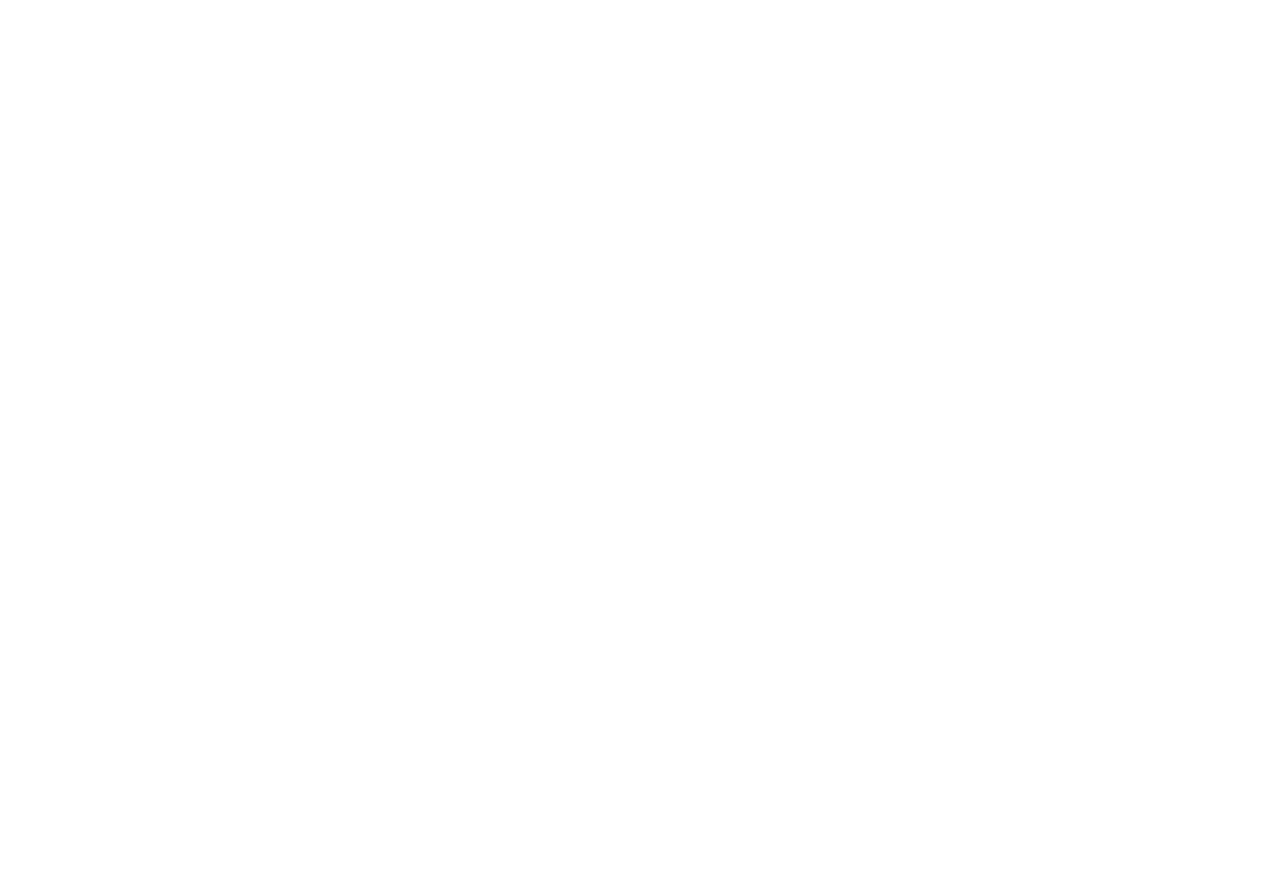
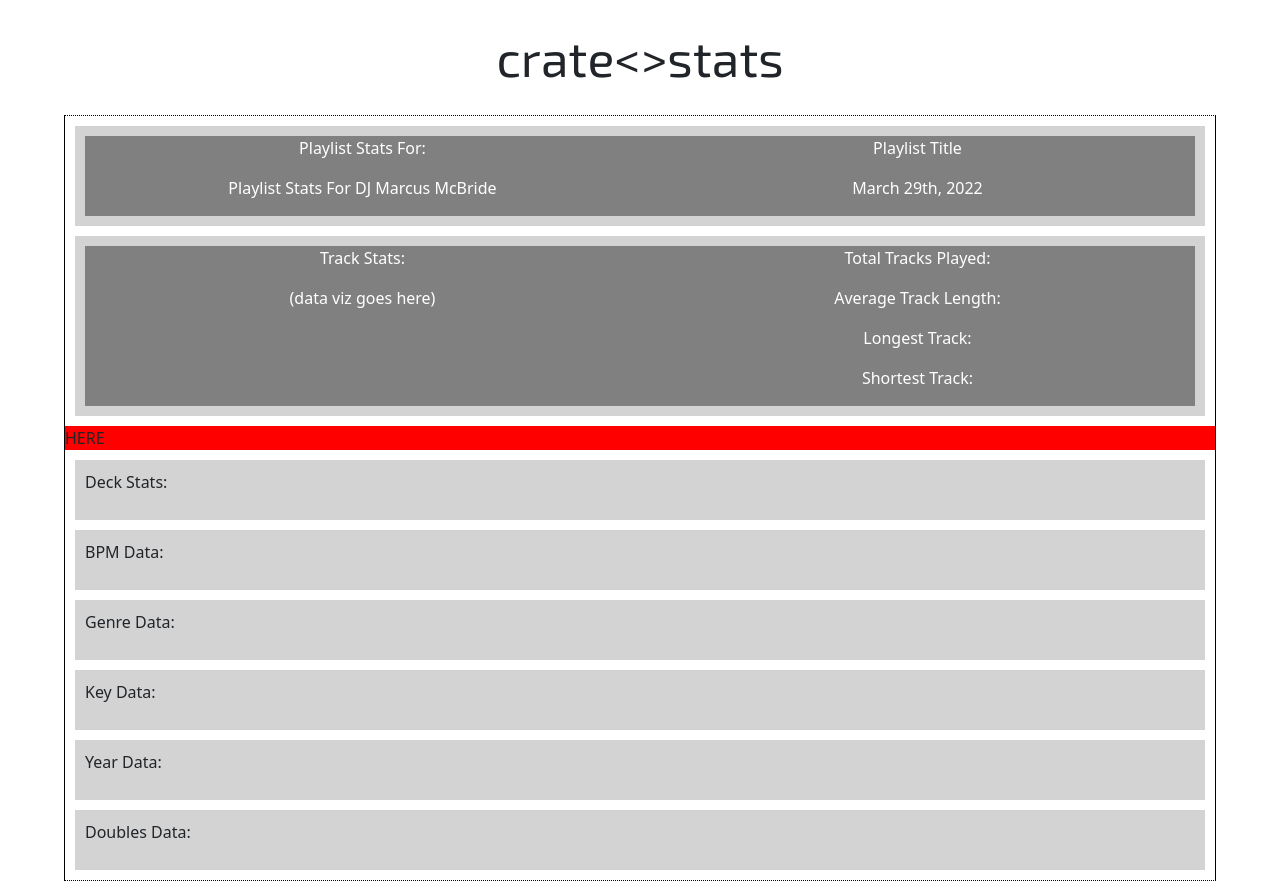
Before and after one commit to marcusmcb/crate-stats, a React (Create React App) app in the folder client/: page /testreport in a window 1280 px wide. Before the commit this address had no page. Before the commit the page ends 800 px from the top, so only its background shows below. Built offline with nearby package versions, Linux system fonts and the light colour scheme.

Commit message:
added test page for csv data report

```diff
--- a/client/src/App.js
+++ b/client/src/App.js
@@ -1,5 +1,6 @@
 import { BrowserRouter as Router, Route, Routes } from 'react-router-dom'
 import CrateStats from './components/CrateStats'
+import TestReport from './components/TestReport';
 
 import './App.css';
 
@@ -8,6 +9,7 @@ function App() {
     <Router>
       <Routes>
         <Route path='/' element={<CrateStats />} />
+        <Route path='/testreport' element={<TestReport />} />
       </Routes>
     </Router>
   );
--- /dev/null
+++ b/client/src/components/TestPage.css
@@ -0,0 +1,43 @@
+.testpage-body {
+  margin-left: 5vw;
+  margin-right: 5vw;
+  border-left: 1px solid black;
+  border-right: 1px solid black;
+  border-top: 1px dotted black;
+  border-bottom: 1px dotted black;
+}
+
+.testpage-block,
+.testpage-headerblock,
+.testpage-trackblock,
+.testpage-dataviz {
+  margin: 10px;
+  background-color: lightgrey;
+  padding: 10px;
+}
+
+.testpage-headerblock,
+.testpage-trackblock,
+.testpage-dataviz {
+  display: flex;
+  flex-direction: row;
+  text-align: center;
+}
+
+.trackblock-dataviz {
+  background-color: red;
+
+}
+
+.headerblock-text,
+.trackblock-text {
+ background-color: grey;
+ color: white;
+ width: 100%;
+}
+
+@media (max-width: 800px) {
+  .testpage-headerblock {
+    flex-direction: column;
+  }
+}
--- /dev/null
+++ b/client/src/components/TestReport.js
@@ -0,0 +1,63 @@
+import React, { Fragment } from 'react'
+import Titlebar from './Titlebar'
+
+import './TestPage.css'
+
+const TestReport = () => {
+  return (
+    <Fragment>
+      <Titlebar />
+      <div className='testpage-body'>
+        <div className='testpage-headerblock'>
+          <div className='headerblock-text'>
+            <p>Playlist Stats For:</p>
+            <p>Playlist Stats For DJ Marcus McBride</p>
+          </div>
+          <div className='headerblock-text'>
+            <p>Playlist Title</p>
+            <p>March 29th, 2022</p>
+          </div>
+        </div>
+
+        <div className='testpage-trackblock'>
+          <div className='trackblock-text'>
+            <p>Track Stats:</p>
+            <div>
+              <p>(data viz goes here)</p>
+            </div>
+          </div>
+          <div className='trackblock-text'>
+            <p>Total Tracks Played:</p>
+            <p>Average Track Length:</p>
+            <p>Longest Track:</p>
+            <p>Shortest Track:</p>
+          </div>
+        </div>
+        <div>
+          <div className='trackblock-dataviz'>HERE</div>
+        </div>
+
+        <div className='testpage-block'>
+          <p>Deck Stats:</p>
+        </div>
+        <div className='testpage-block'>
+          <p>BPM Data:</p>
+        </div>
+        <div className='testpage-block'>
+          <p>Genre Data:</p>
+        </div>
+        <div className='testpage-block'>
+          <p>Key Data:</p>
+        </div>
+        <div className='testpage-block'>
+          <p>Year Data:</p>
+        </div>
+        <div className='testpage-block'>
+          <p>Doubles Data:</p>
+        </div>
+      </div>
+    </Fragment>
+  )
+}
+
+export default TestReport
```
Also changed, not shown: 1 other file (tests, documents, lock files or other folders).
